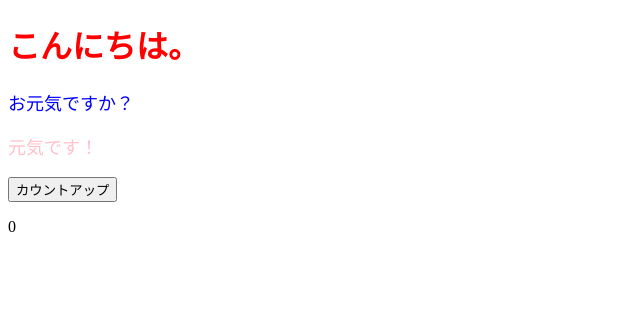
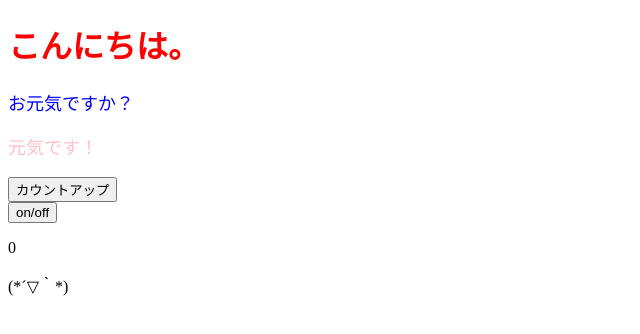
Before and after one commit to kuuchan67/react-study1, a React (Create React App) app: page / in a window 1280 px wide. Shown: the top 334 px of the page, without its empty margins (0-640 px from the left). Built offline with nearby package versions, Linux system fonts and the light colour scheme.

Commit message:
add faceShowFlg

```diff
--- a/src/App.jsx
+++ b/src/App.jsx
@@ -2,10 +2,15 @@
 import ColorfulMessage from "./components/ColorfulMessage";
 
 const App = () => {
+  const [num, setNum] = useState(0);
+  const [faceShowFlg, setFaceShowFlg] = useState(true);
   const onClickButton = () => {
     setNum(num + 1);
   };
-  const [num, setNum] = useState(0);
+
+  const onClickSwitchFaceShowFlg = () => {
+    setFaceShowFlg(!faceShowFlg);
+  };
 
   return (
     <>
@@ -13,7 +18,10 @@
       <ColorfulMessage color="blue">お元気ですか？</ColorfulMessage>
       <ColorfulMessage color="pink">元気です！</ColorfulMessage>
       <button onClick={onClickButton}>カウントアップ</button>
+      <br />
+      <button onClick={onClickSwitchFaceShowFlg}>on/off</button>
       <p>{num}</p>
+      {faceShowFlg && <p>(*´▽｀*)</p>}
     </>
   );
 };
```
